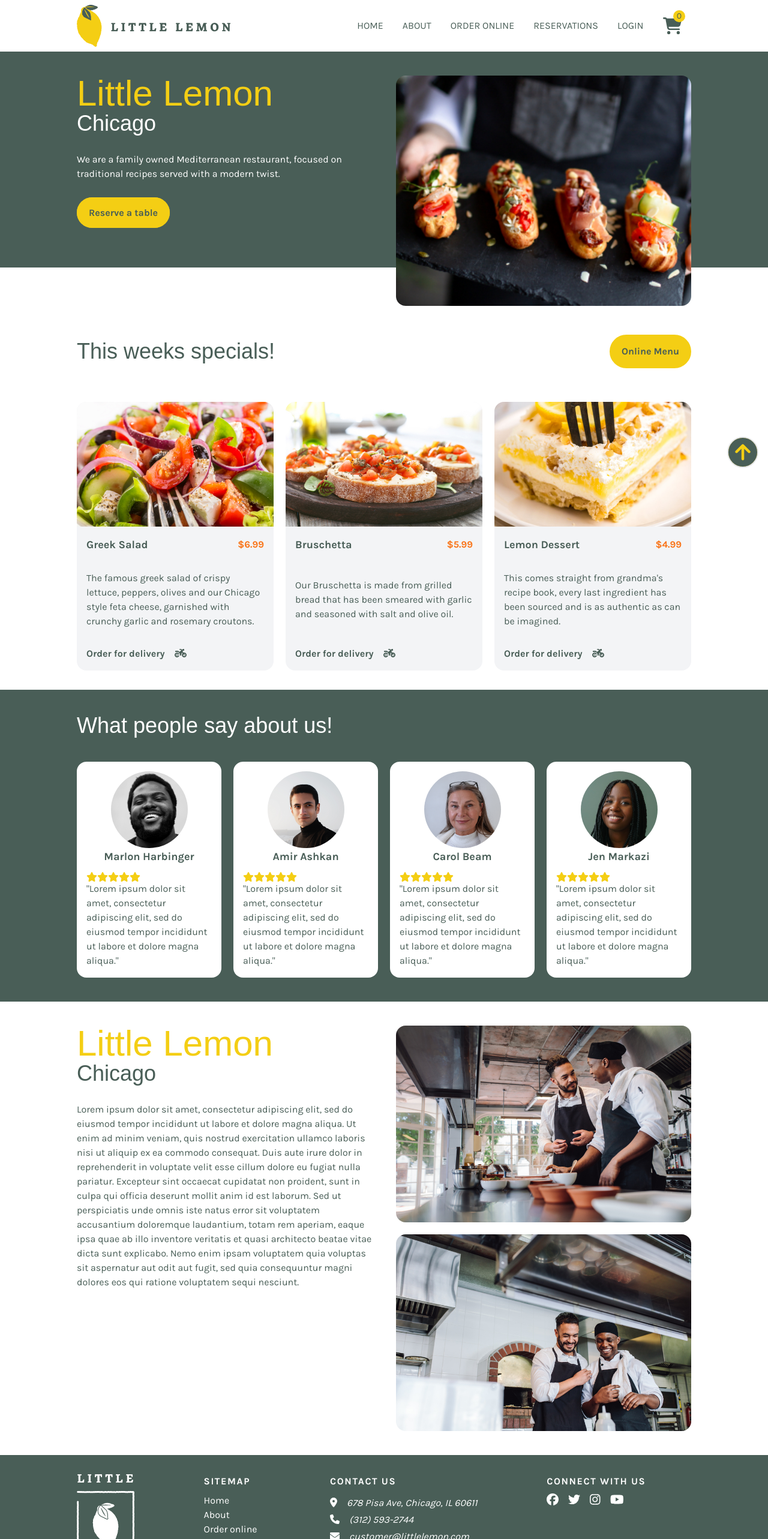
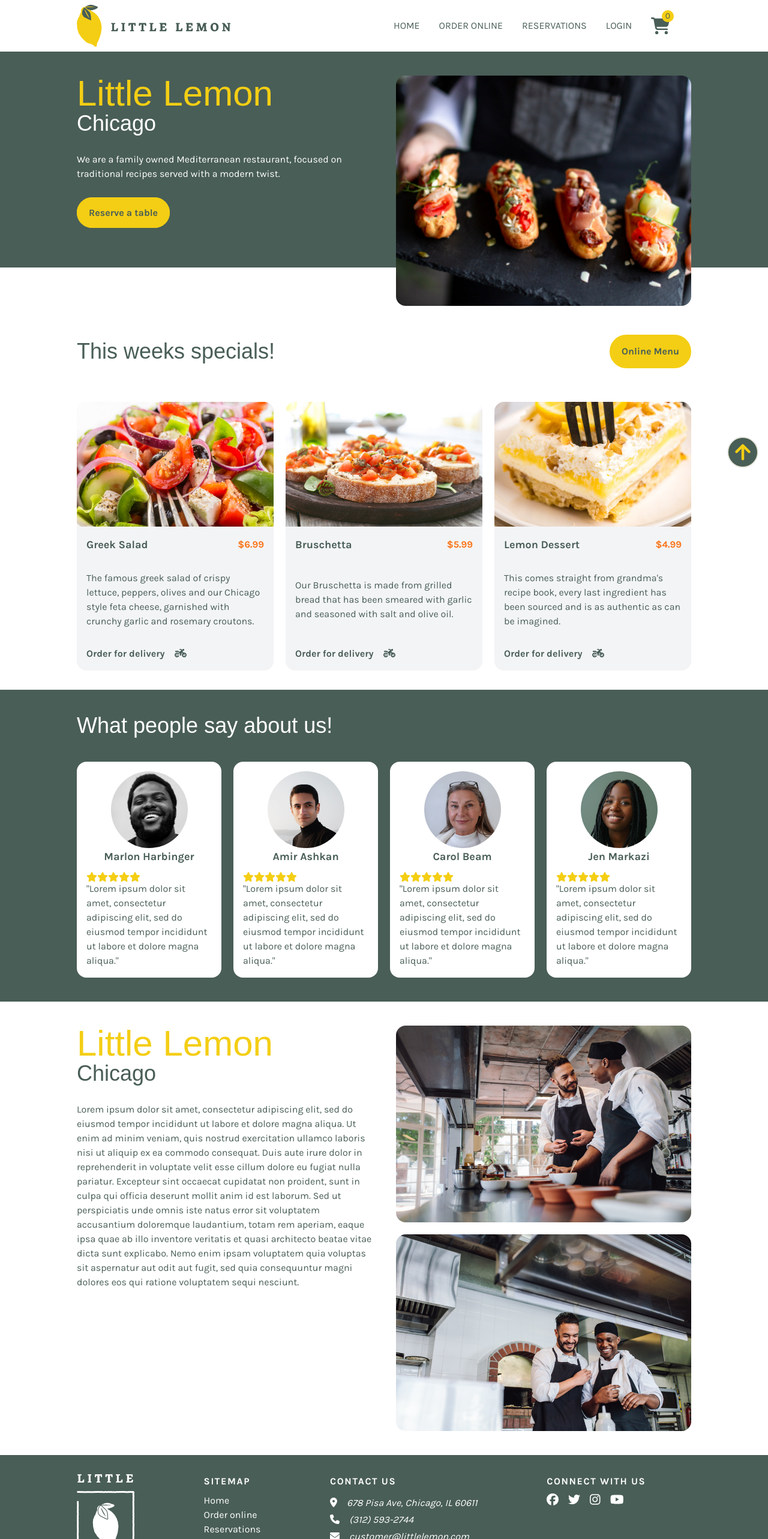
Before and after one commit to David-Werth/little-lemon, a Next.js app: page / in a window 1280 px wide. Shown: the top 2566 px of the page at 60% size. Built offline with nearby package versions, Linux system fonts and the light colour scheme; a web font is replaced by a local one.

Commit message:
removed about as it is in home already

```diff
--- a/app/about/page.jsx
+++ /dev/null
@@ -1,11 +0,0 @@
-import UnderConstruction from '@/components/UnderConstruction';
-
-const Page = () => {
-	return (
-		<section className="flex justify-center">
-			<UnderConstruction />
-		</section>
-	);
-};
-
-export default Page;
--- a/components/shared/Footer.jsx
+++ b/components/shared/Footer.jsx
@@ -25,7 +25,6 @@ const Footer = () => {
 					<h4 className="mb-2 font-bold tracking-widest">SITEMAP</h4>
 					<ul className="flex flex-col">
 						<Link href="/">Home</Link>
-						<Link href="/about">About</Link>
 						<Link href="/order">Order online</Link>
 						<Link href="/reservations">Reservations</Link>
 						<Link href="/login">Login</Link>
--- a/components/shared/Navbar.jsx
+++ b/components/shared/Navbar.jsx
@@ -68,9 +68,6 @@ const Navbar = () => {
 				<Link onClick={() => setClicked(false)} className="nav-link" href="/">
 					HOME
 				</Link>
-				<Link onClick={() => setClicked(false)} className="nav-link" href="/about">
-					ABOUT
-				</Link>
 				<Link onClick={() => setClicked(false)} className="nav-link" href="/order">
 					ORDER ONLINE
 				</Link>
```
